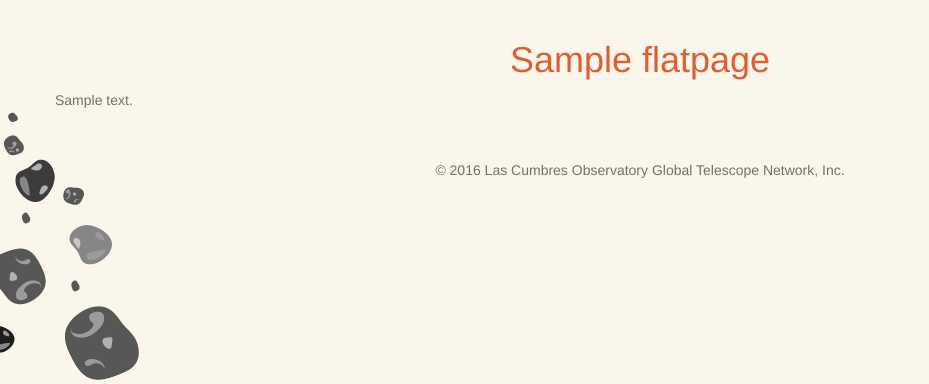
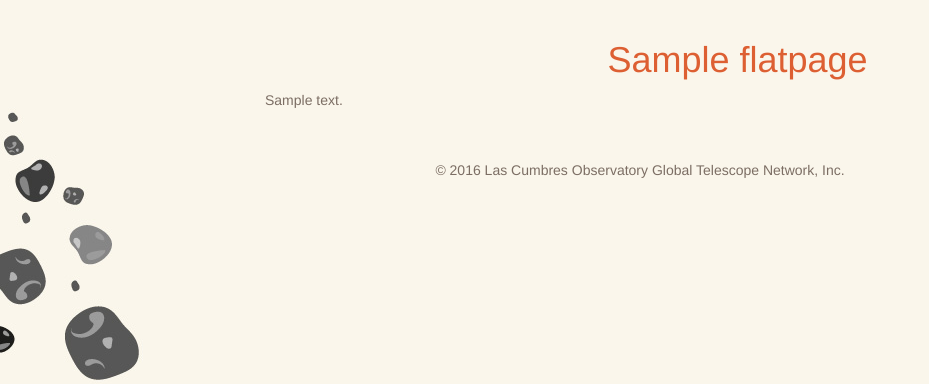
Before and after one commit to LCOGT/asteroidtracker-dj, a Django app: template app/observe/templates/flatpages/default.html in a window 1280 px wide. Shown: the part 52-436 px from the top of the page, without its empty margins (0-929 px from the left). Run offline with Django 3.2, Linux system fonts and the light colour scheme; the template is opened without the code that fills it: most values are stand-ins (such as "Sample title", 1, 10 or a date in 2020); data that the repository does not hold is empty; some libraries are stand-ins or nearby versions.

Commit message:
Minor template changes

```diff
--- a/app/observe/templates/flatpages/default.html
+++ b/app/observe/templates/flatpages/default.html
@@ -4,7 +4,11 @@
 
 {% block main %}
 <div class="row">
+  <div class="col-md-2">
+  </div>
+  <div class="col-md-10">
   <h1>{{flatpage.title}}</h1>
   {{ flatpage.content|safe }}
 </div>
+</div>
 {% endblock %}
--- a/app/observe/templates/observe/observation.html
+++ b/app/observe/templates/observe/observation.html
@@ -9,13 +9,12 @@
   <div class="col-md-6">
     <h1>{{observation.asteroid.name}}</h1>
 
-  {% if asteroid.num_observations > 0 %}
+  {% if observation.asteroid.num_observations > 0 %}
   <video width="100%" controls>
      <source src="{{observation.asteroid.timelapse_url}}" type="video/mp4" >
   Your browser does not support the video tag. Try <a href="observation.asteroid.timelapse_url">downloading</a> instead.
   </video>
   <p class="caption">Timelapse of observations requested by citizen scientists. Made from {{observation.asteroid.num_observations}} images, last updated {{observation.asteroid.last_update}}</p>
-  <p class="caption">Timelapse made from {{asteroid.num_observations}} images, last updated {{asteroid.last_update}}</p>
   {% else %}
   <p class="lead">
     <i class="glyphicon glyphicon-time big-icon"></i><br/>
```
